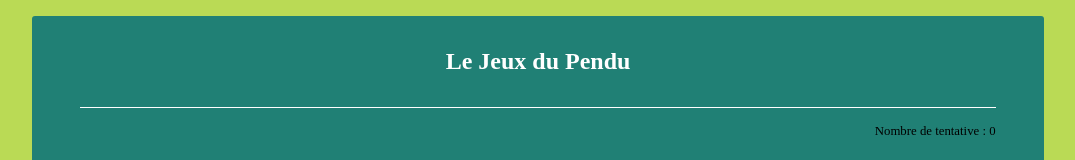
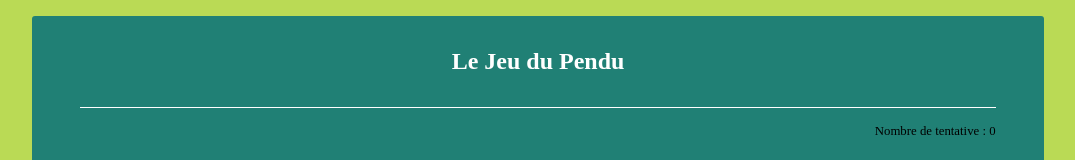
Before and after one commit to bastienrc/jeux, a React (Create React App) app: page / in a window 1280 px wide. Shown: the top 160 px of the page, without its empty margins (102-1177 px from the left). Built offline with nearby package versions, Linux system fonts and the light colour scheme.

Commit message:
Correction orthographique

```diff
--- a/src/App.js
+++ b/src/App.js
@@ -49,7 +49,7 @@ class App extends Component {
     return (
       <div className="App">
         <header className="App-header">
-          <h1 className="App-title">Le Jeux du Pendu</h1>
+          <h1 className="App-title">Le Jeu du Pendu</h1>
         </header>
         <div className="App-screen">
           <p className="App-score">Nombre de tentative : {this.state.score}</p>
```
